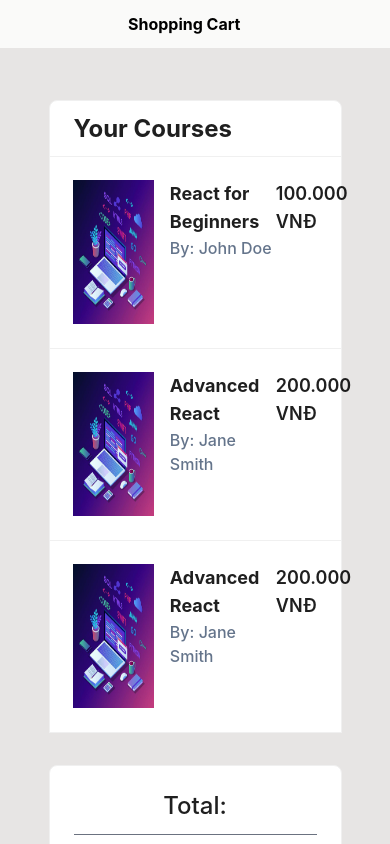
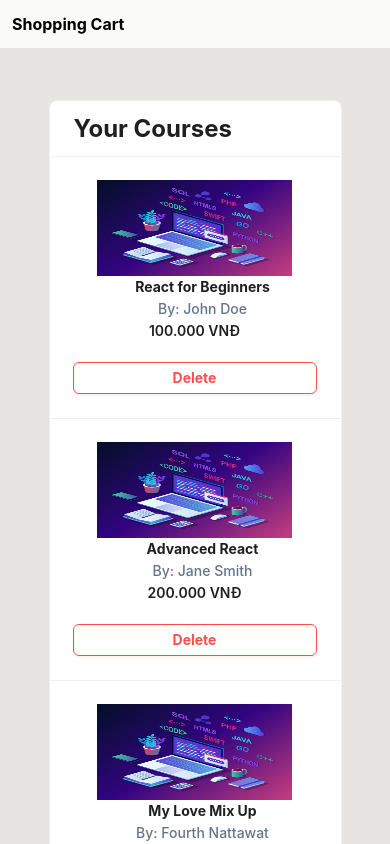
Before and after one commit to kagmin23/academic-resources, a React (Create React App) app: page / in a window 390 px wide. Shown: the top 844 px of the page. Built offline with nearby package versions, Linux system fonts and the light colour scheme.

Commit message:
reponsive

```diff
--- a/package.json
+++ b/package.json
@@ -3,6 +3,7 @@
   "version": "0.1.0",
   "private": true,
   "dependencies": {
+    "@ant-design/icons": "^5.3.7",
     "@testing-library/jest-dom": "^5.17.0",
     "@testing-library/react": "^13.4.0",
     "@testing-library/user-event": "^13.5.0",
@@ -13,6 +14,7 @@
     "antd": "^5.17.4",
     "react": "^18.3.1",
     "react-dom": "^18.3.1",
+    "react-router-dom": "^6.23.1",
     "react-scripts": "5.0.1",
     "typescript": "^4.9.5",
     "web-vitals": "^2.1.4"
--- /dev/null
+++ b/src/components/BuyNow.tsx
@@ -0,0 +1,7 @@
+import React from 'react'
+
+export default function BuyNow() {
+  return (
+    <div>BuyNow</div>
+  )
+}
--- a/src/components/ShoppingCart.tsx
+++ b/src/components/ShoppingCart.tsx
@@ -1,9 +1,12 @@
+//REPONSIVE
+
 import React from 'react'
 import { Card } from 'antd';
 import sp from '../assets/sp.jpg';
 import { TinyColor } from '@ctrl/tinycolor';
 import { Button, ConfigProvider, Space } from 'antd';
-
+import { DeleteFilled } from '@ant-design/icons';
+//Color Button
 const colors1 = ['#6253E1', '#04BEFE'];
 const getHoverColors = (colors: string[]) =>
     colors.map((color) => new TinyColor(color).lighten(5).toString());
@@ -23,16 +26,18 @@ const courses = [
       image: sp
     },
     {
-      name: 'Advanced React',
+      name: 'My Love Mix Up',
       price: '200.000',
-      author: 'Jane Smith',
+      author: 'Fourth Nattawat',
       image: sp
     }
   ];
+  //style Card
 const gridStyle: React.CSSProperties = {
   width: '100%',
 
 };
+// style Card Total
 const cardTitleStyle: React.CSSProperties = {
     fontSize: '24px',
     fontWeight: 'bold',
@@ -45,22 +50,27 @@ export default function ShoppingCart() {
   const finalPrice: number = (totalPrice * (1 - discount));
   return (
     <div className="  mx-auto w-full min-h-screen  bg-stone-200">
-        <div className='md:text-2xl sm:text-lg p-3 font-bold mb-4 bg-stone-50 px-32'> Shopping Cart</div>
+        <div className='md:text-2xl sm:text-lg p-3 font-bold mb-4 bg-stone-50 md:px-32 '> Shopping Cart</div>
 
-        <div className="flex flex-col md:flex-row flex-grow pt-5 w-5/6 mx-auto pb-20">
+        <div className="flex flex-col lg:flex-row flex-grow pt-5 w-5/6 mx-auto pb-20">
 
-            <div className="item p-4 w-full mr-3 md:w-2/3">
+            <div className="item p-4 w-full mr-3 lg:w-2/3">
 
 
             <Card title={<div style={cardTitleStyle}>Your Courses</div>}>
             {courses.map((course, index) => (
-                <Card.Grid key={index} style={gridStyle} className='flex '>
-                <img src={course.image} alt="Product" className='w-1/3 h-36' />
+                <Card.Grid key={index} style={gridStyle} className='md:flex '>
+                <img src={course.image} alt="Product" className='md:w-1/3 md:h-36 h-24 w-4/5 mx-auto' />
+                <div className='md:flex md:w-2/3 w-full'>
                 <div className='ml-4 flex-grow'>
-                  <p className='font-bold text-lg'>{course.name}</p>
-                  <p className='font-medium text-base text-slate-500'>By: {course.author}</p>
+                  <div className='font-bold md:text-lg sm:text-sm text-center md:text-left w-full'>{course.name}</div>
+                  <div className='font-medium md:text-base sm:text-xs text-slate-500 text-center md:text-left w-full'>By: {course.author}</div>
                 </div>
-                <div className='w-1/6 text-lg text-center font-semibold'><p>{course.price} VNĐ</p></div>
+                <div className='md:w-1/5'>
+
+                <div className='md:text-lg sm:text-sm text-center font-semibold'><p>{course.price} VNĐ</p></div>
+                <Button danger className='text-center font-bold w-full md:mt-16 mt-5'> Delete</Button>
+                </div></div>
 
                 </Card.Grid>))}
 
@@ -68,7 +78,7 @@ export default function ShoppingCart() {
             </Card>
 
             </div>
-            <div className="item p-4 w-full md:w-1/3 ">
+            <div className="item p-4 w-full lg:w-1/3 ">
 
 
             <Card >
```
Also changed, not shown: 1 other file (tests, documents, lock files or other folders).
